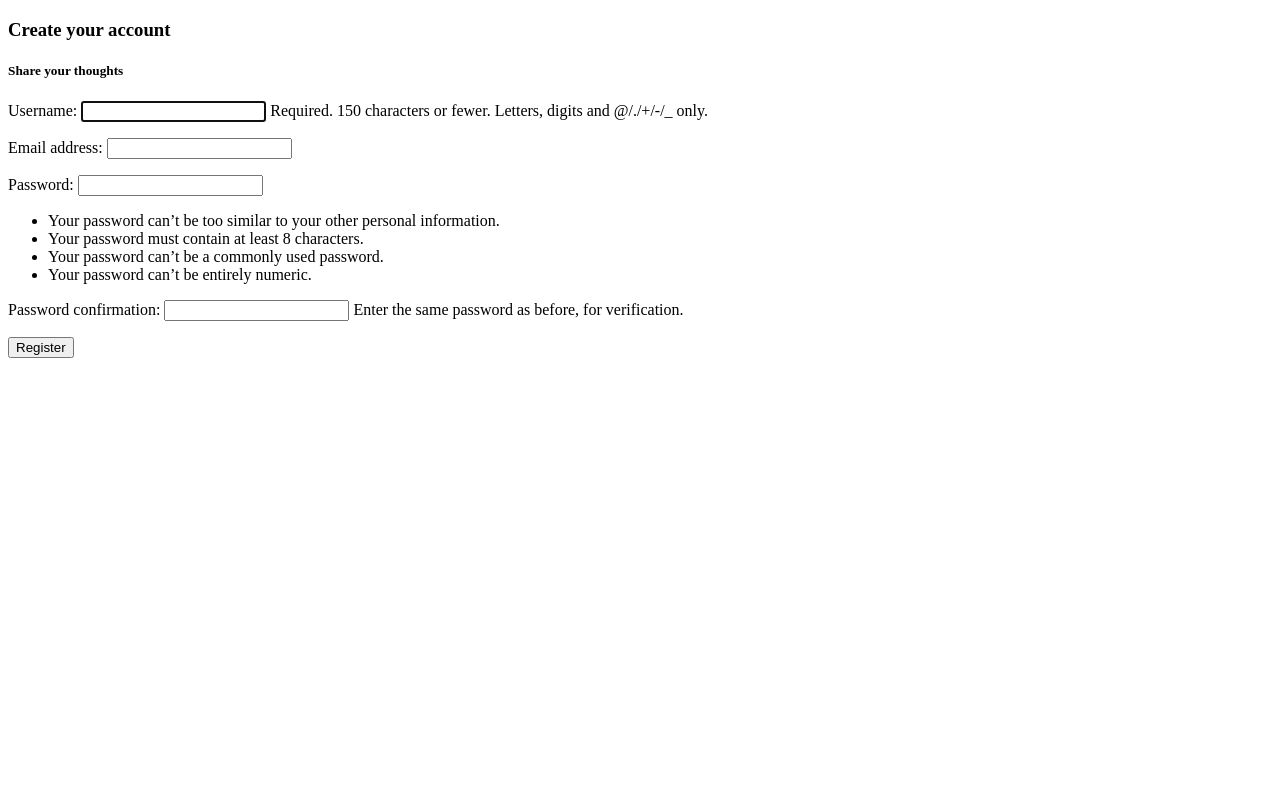
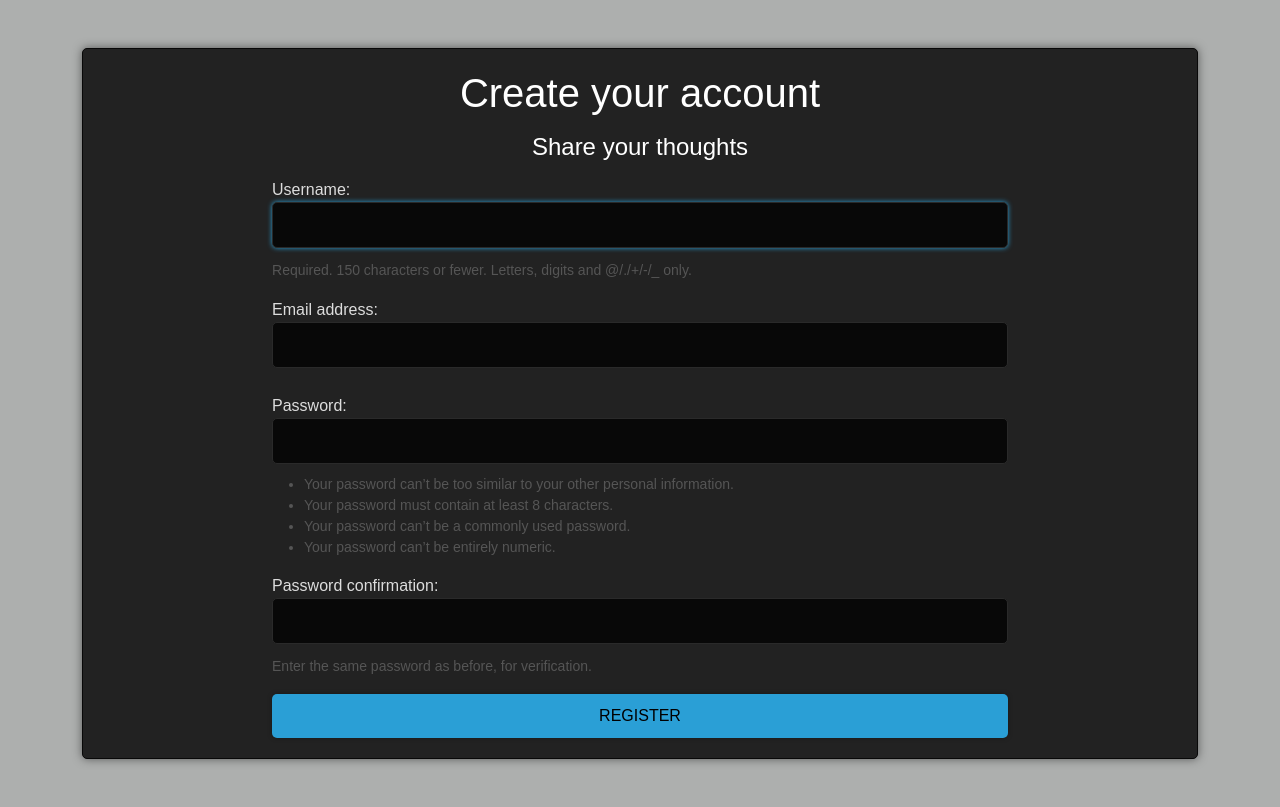
Before and after one commit to Epiq122/epiq-thought, a Django app: page /register/ in a window 1280 px wide. Before the commit the page ends 358 px from the top, so only its background shows below. Run offline with Django 5.2, Linux system fonts and the light colour scheme.

Commit message:
Add login and registration CSS styles

```diff
--- /dev/null
+++ b/epiqthought/static/css/registration.css
@@ -0,0 +1,52 @@
+/* registration.css */
+
+.form-layout {
+  background-color: #222;
+  border: 1px solid #080808;
+  border-radius: 5px;
+  padding: 20px;
+  color: #ddd;
+  box-shadow: 0px 0px 10px rgba(0, 0, 0, 0.5);
+  font-family: 'Arial', sans-serif;
+  display: flex;
+  flex-direction: column;
+  align-items: center;
+}
+
+.form-layout input,
+.form-layout select,
+.form-layout textarea {
+  background-color: #080808;
+  border: 1px solid #2a2a2a;
+  color: #ddd;
+  border-radius: 5px;
+  padding: 10px;
+  transition: all 0.3s ease;
+  width: 100%;
+  margin-bottom: 10px;
+}
+
+.form-layout input:focus,
+.form-layout select:focus,
+.form-layout textarea:focus {
+  outline: none;
+  box-shadow: 0px 0px 5px #2a9fd6;
+}
+
+.form-layout button {
+  background-color: #2a9fd6;
+  color: #000;
+  border: none;
+  padding: 10px 20px;
+  cursor: pointer;
+  text-transform: uppercase;
+  transition: all 0.3s ease;
+  border-radius: 5px;
+  box-shadow: 0px 0px 5px rgba(0, 0, 0, 0.3);
+  width: 100%;
+}
+
+.form-layout button:hover {
+  background-color: #72c2e9;
+  box-shadow: 0px 0px 10px #72c2e9;
+}
--- /dev/null
+++ b/epiqthought/static/css/styles.css
@@ -0,0 +1,7 @@
+body {
+  margin: 0;
+  padding: 0;
+  font-family: 'Arial', sans-serif;
+  background-color: #080808;
+  color: #ddd;
+}
--- a/epiqthought/thoughtify/templates/thoughtify/register.html
+++ b/epiqthought/thoughtify/templates/thoughtify/register.html
@@ -1,22 +1,41 @@
+{% load static %}
 <!DOCTYPE html>
 <html lang="en">
   <head>
-    <meta name="viewport" content="width=device-width, initial-scale=1" />
-    <meta name="description" content="Thoughtify" />
+    <meta name="viewport" content="width=device-width, initial-scale=1">
+    <meta name="description" content="Thoughtify">
     <meta name="keywords"
-          content="HTML, CSS, JavaScript,Python, Django, Mind, Thoughts" />
-    <meta name="author" content="Rob Gleason" />
+          content="HTML, CSS, JavaScript, Python, Django, Mind, Thoughts">
+    <meta name="author" content="Rob Gleason">
+    <link rel="stylesheet"
+          type="text/css"
+          href="https://bootswatch.com/5/cyborg/bootstrap.min.css">
+          <link rel="stylesheet"
+          type="text/css"
+          href="{% static 'css/styles.css' %}">
+    <link rel="stylesheet"
+          type="text/css"
+          href="{% static 'css/registration.css' %}">
     <title>Epiq Thoughts | Register</title>
   </head>
-  <body>
-    <div class="container">
-      <h3>Create your account</h3>
-      <h5>Share your thoughts</h5>
-      <form method="post" autocomplete="off">
-        {% csrf_token %}
-        {{ form.as_p }}
-        <button type="submit">Register</button>
-      </form>
+  <body class="bg-dark text-light">
+    <div class="container py-5">
+      <div class="form-layout">
+        <h3 class="mb-3">Create your account</h3>
+        <h5 class="mb-3">Share your thoughts</h5>
+        <form method="post" autocomplete="off">
+          {% csrf_token %}
+          {% for field in form %}
+            <div class="mb-3">
+              {{ field.label_tag }}
+              {{ field }}
+              {% if field.help_text %}<small class="form-text text-muted">{{ field.help_text }}</small>{% endif %}
+              {% for error in field.errors %}<div class="alert alert-danger">{{ error }}</div>{% endfor %}
+            </div>
+          {% endfor %}
+          <button type="submit" class="btn btn-primary">Register</button>
+        </form>
+      </div>
     </div>
   </body>
 </html>
```
Also changed, not shown: epiqthought/static/css/login.css (added, +33 -0 lines), epiqthought/thoughtify/templates/thoughtify/login.html (+13 -7 lines).
